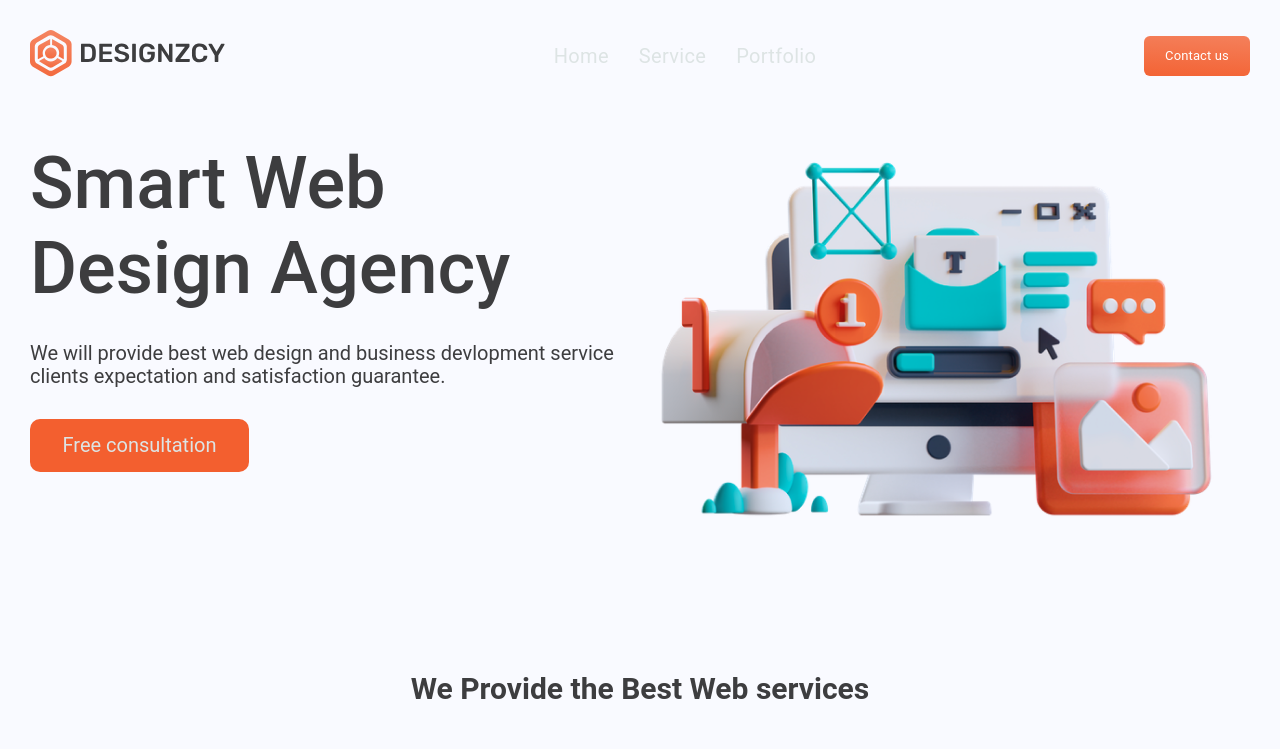
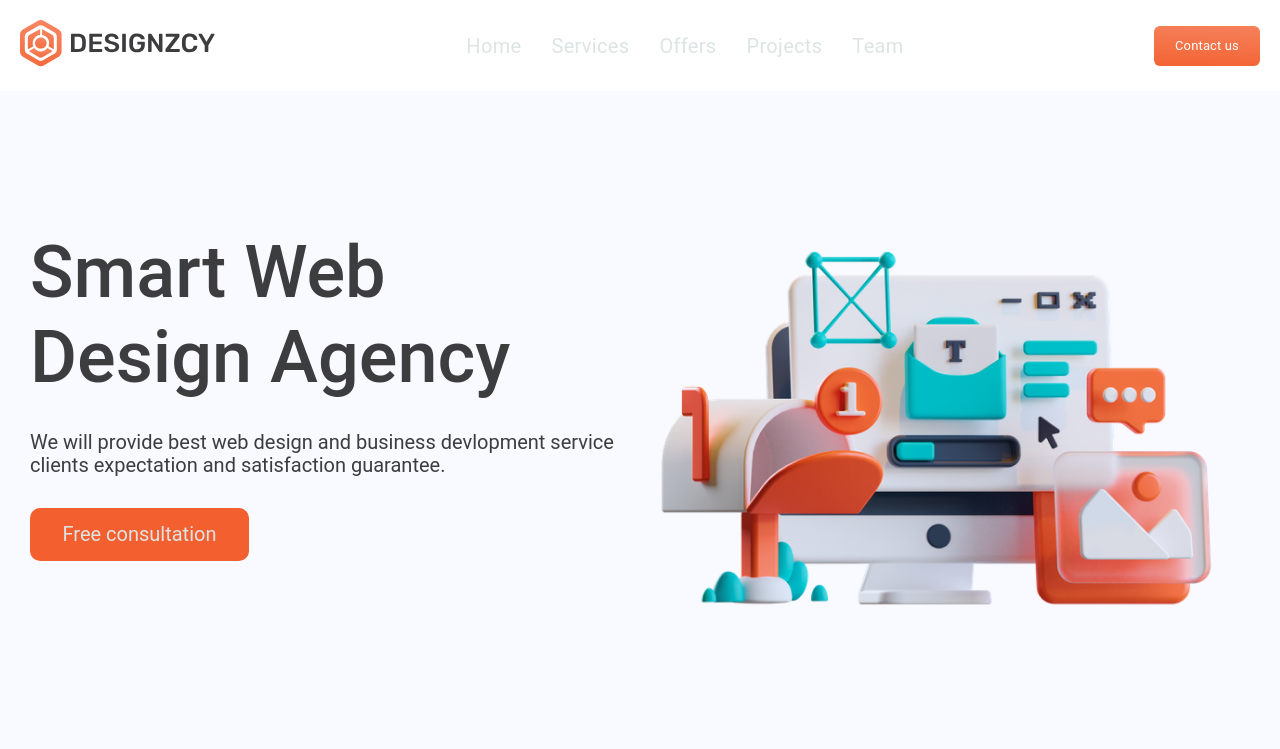
Before and after one commit to alienorar/Web-design-Agency, a plain HTML site: page index.html in a window 1280 px wide. Shown: the top 749 px of the page. Drawn offline with Linux system fonts and the light colour scheme; a web font is replaced by a local one.

Commit message:
second change

```diff
--- a/css/style.css
+++ b/css/style.css
@@ -24,7 +24,12 @@ body{
     display: flex;
     align-items: center;
     justify-content: space-between;
-    padding: 30px;
+    padding: 20px;
+    position: fixed;
+    background-color: #fff;
+    top: 0;
+    left: 0;
+    right: 0;
 }
 .nav_logo{
     cursor: pointer;
@@ -77,6 +82,7 @@ body{
 
 /* Hero */
 .hero{
+    margin-top: 200px;
     display: flex;
     padding: 30px;
 
@@ -170,6 +176,7 @@ border-left: 0.5px solid rgb(204, 197, 197);
 
 .serv_card img:hover{
   transform: scale(1.2);
+
 }
 .serv_card h2{
     font-family:Roboto;
@@ -222,6 +229,7 @@ align-items: center;
 }
 .off_card:hover{
     transform: scale(1.1);
+    border: 2px solid #e87026;
   }
 .off_card-top{
     position: absolute;
@@ -292,6 +300,7 @@ transition: all 0.3s linear;
 }
 .ltpost:hover{
     transform: scale(1.1);
+    border: 2px solid #e87026;
   }
 .ltpost h2{
     font-family:Roboto;
@@ -353,6 +362,7 @@ gap: 20px;
 }
 .team_card:hover{
     transform: scale(1.1);
+    border: 2px solid #e87026;
   }
 .team_info{
     padding: 30px;
--- a/index.html
+++ b/index.html
@@ -21,9 +21,11 @@
 
                     <div class="nav_menu">
                         <ul>
-                            <li><a href="#">Home</a></li>
-                            <li><a href="#">Service</a></li>
-                            <li><a href="#">Portfolio</a></li>
+                            <li><a href="./index.html">Home</a></li>
+                            <li><a href="#services">Services</a></li>
+                            <li><a href="#offers">Offers</a></li>
+                            <li><a href="#projects">Projects</a></li>
+                            <li><a href="#team">Team</a></li>
                         </ul>
                     </div>
 
@@ -60,7 +62,7 @@
 
 
         <!-- Services -->
-        <section>
+        <section id="services">
             <div class="container">
                 <div class="services">
                     <div class="services_title">
@@ -90,7 +92,7 @@
         <!-- Services end -->
 
         <!-- Offers -->
-        <section>
+        <section id="offers">
             <div class="container">
                 <div class="offers">
                     <div class="offers_title">
@@ -128,7 +130,7 @@
         <!-- Offers end -->
 
         <!-- Latest Projects -->
-        <section>
+        <section id="projects">
             <div class="container">
                 <div class="lt_posts">
                     <div class="posts_title">
@@ -167,7 +169,7 @@
         <!-- Latest Projects end-->
 
         <!-- Team -->
-        <section>
+        <section id="team">
             <div class="container">
                 <div class="team">
                     <div class="team_title">
```
